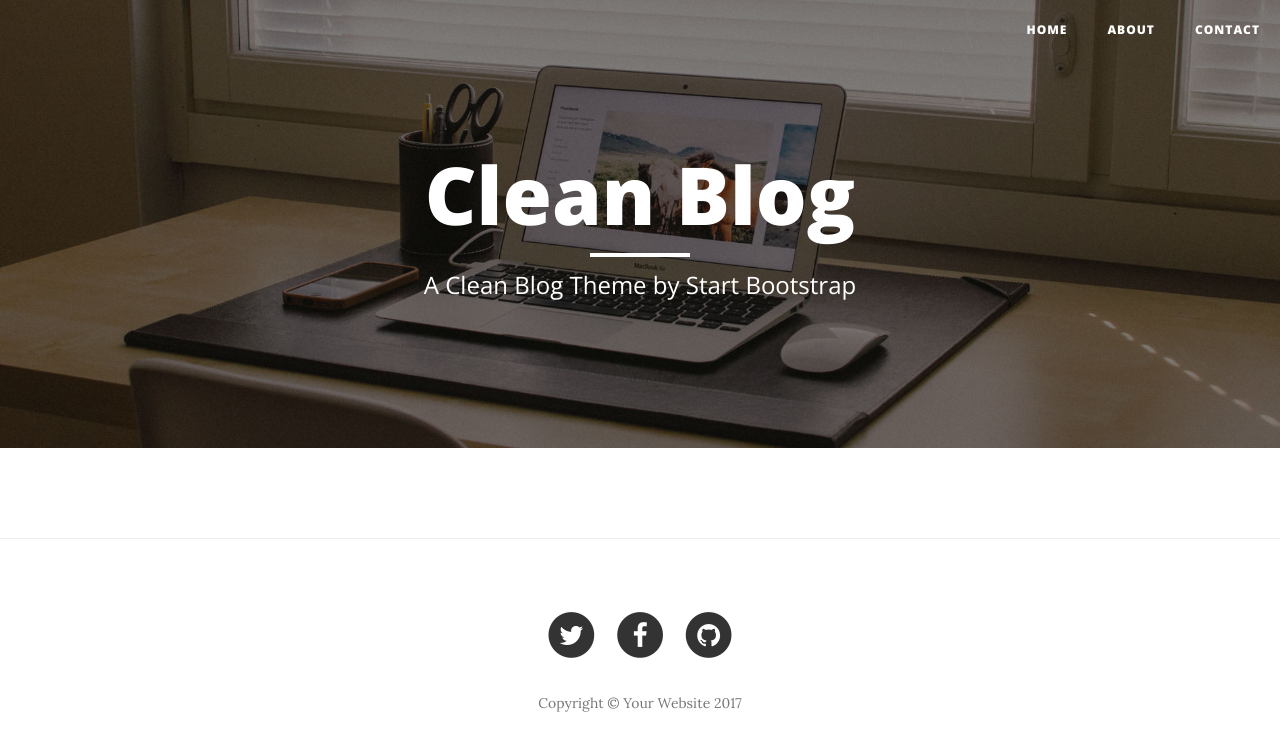
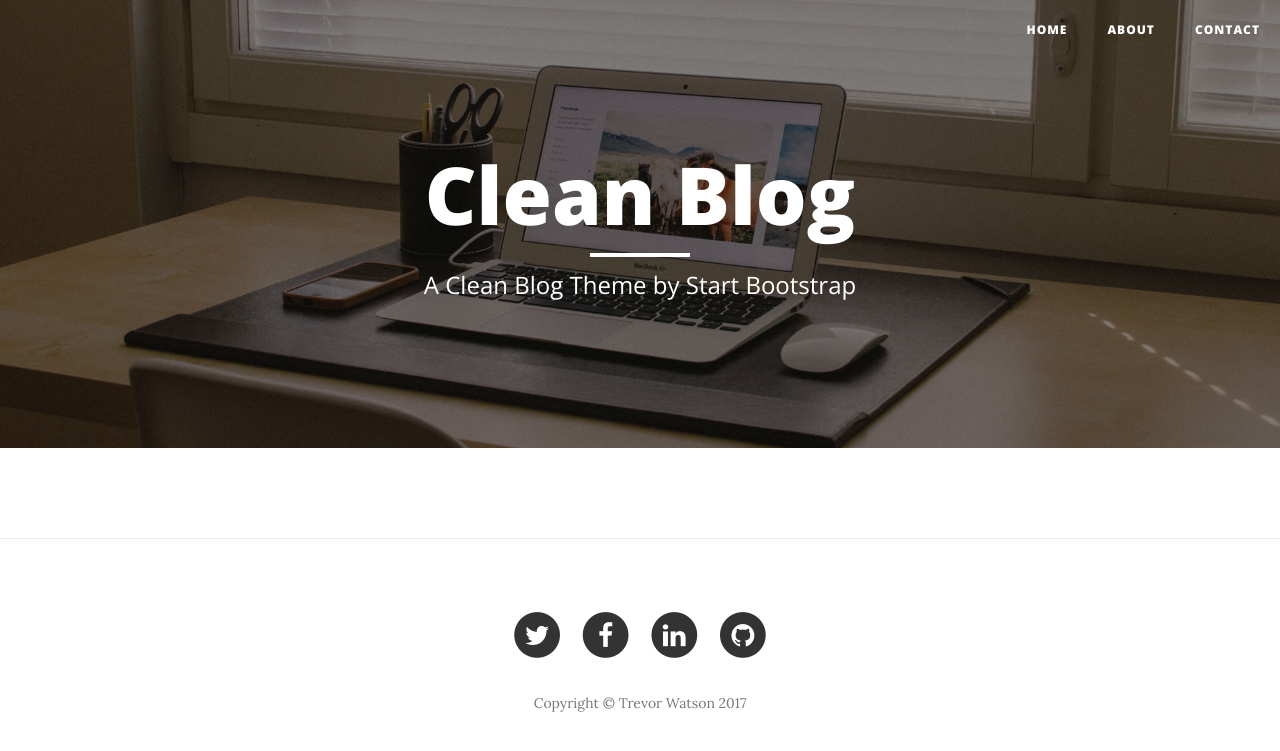
Before and after one commit to cfc603/clean_blog, a Django app: template main/templates/main/home.html in a window 1280 px wide. Shown: the top 751 px of the page. Run offline with Django 3.2, Linux system fonts and the light colour scheme; the template is opened without the code that fills it, so the values that code supplies are empty; some libraries are stand-ins or nearby versions.

Commit message:
update social icons

```diff
--- a/main/templates/main/_base.html
+++ b/main/templates/main/_base.html
@@ -90,7 +90,7 @@
                 <div class="col-lg-8 col-lg-offset-2 col-md-10 col-md-offset-1">
                     <ul class="list-inline text-center">
                         <li>
-                            <a href="#">
+                            <a href="https://twitter.com/cfc603" target="_blank">
                                 <span class="fa-stack fa-lg">
                                     <i class="fa fa-circle fa-stack-2x"></i>
                                     <i class="fa fa-twitter fa-stack-1x fa-inverse"></i>
@@ -98,7 +98,7 @@
                             </a>
                         </li>
                         <li>
-                            <a href="#">
+                            <a href="https://www.facebook.com/trevor.watson.33" target="_blank">
                                 <span class="fa-stack fa-lg">
                                     <i class="fa fa-circle fa-stack-2x"></i>
                                     <i class="fa fa-facebook fa-stack-1x fa-inverse"></i>
@@ -106,7 +106,15 @@
                             </a>
                         </li>
                         <li>
-                            <a href="#">
+                            <a href="https://www.linkedin.com/in/watsontrevor/" target="_blank">
+                                <span class="fa-stack fa-lg">
+                                    <i class="fa fa-circle fa-stack-2x"></i>
+                                    <i class="fa fa-linkedin fa-stack-1x fa-inverse"></i>
+                                </span>
+                            </a>
+                        </li>
+                        <li>
+                            <a href="https://github.com/cfc603" target="_blank">
                                 <span class="fa-stack fa-lg">
                                     <i class="fa fa-circle fa-stack-2x"></i>
                                     <i class="fa fa-github fa-stack-1x fa-inverse"></i>
@@ -114,7 +122,7 @@
                             </a>
                         </li>
                     </ul>
-                    <p class="copyright text-muted">Copyright &copy; Your Website {% now "Y" %}</p>
+                    <p class="copyright text-muted">Copyright &copy; Trevor Watson {% now "Y" %}</p>
                 </div>
             </div>
         </div>
```
